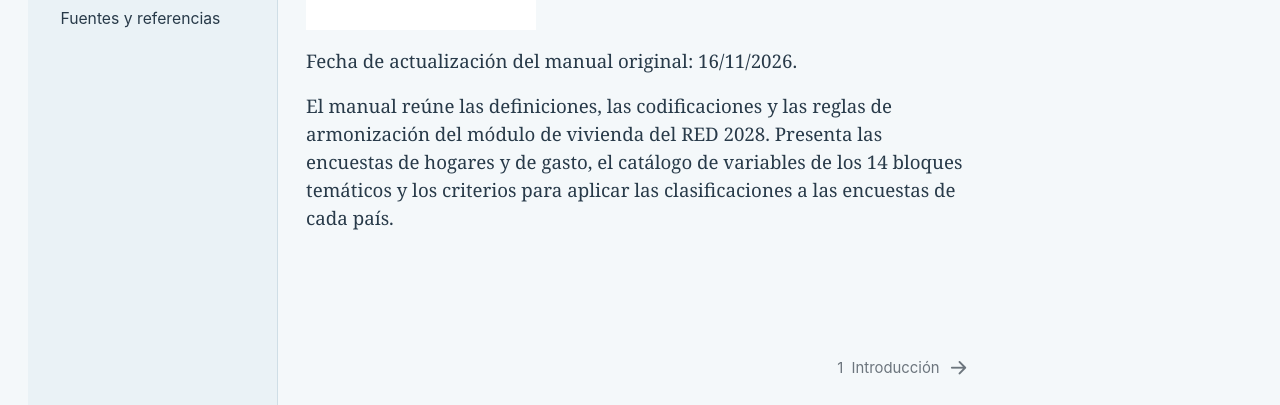
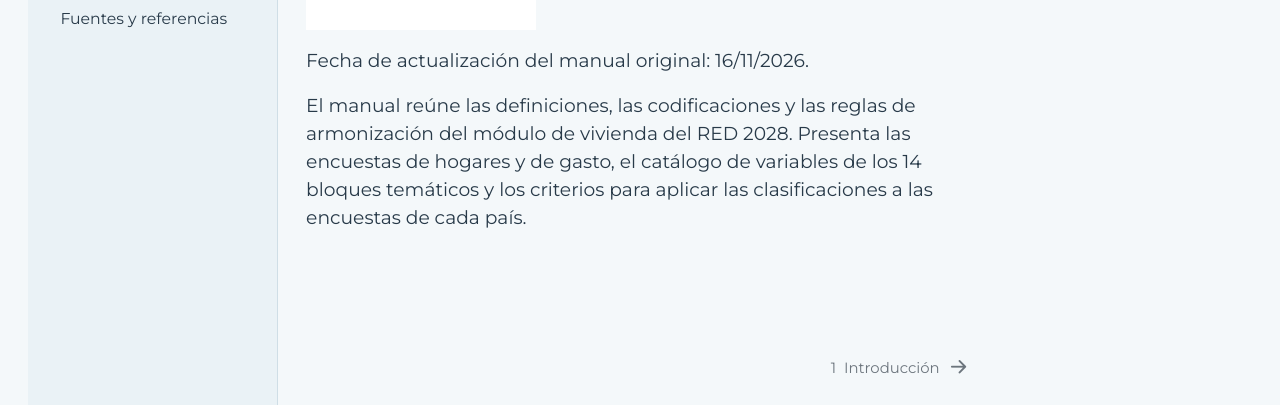
Before and after one commit to CAF-RED28/RED-2028-manual, a plain HTML site: page index.html in a window 1280 px wide. Shown: the part 395-800 px from the top of the page. Drawn offline with Linux system fonts and the light colour scheme.

Commit message:
Publica el manual de vivienda desde RED-2028 (d11dfd9)

```diff
--- /dev/null
+++ b/images/montserrat.css
@@ -0,0 +1,131 @@
+/*
+Copyright 2024 The Montserrat.Git Project Authors (https://github.com/JulietaUla/Montserrat.git)
+
+This Font Software is licensed under the SIL Open Font License, Version 1.1.
+This license is copied below, and is also available with a FAQ at:
+https://openfontlicense.org
+
+
+-----------------------------------------------------------
+SIL OPEN FONT LICENSE Version 1.1 - 26 February 2007
+-----------------------------------------------------------
+
+PREAMBLE
+The goals of the Open Font License (OFL) are to stimulate worldwide
+development of collaborative font projects, to support the font creation
+efforts of academic and linguistic communities, and to provide a free and
+open framework in which fonts may be shared and improved in partnership
+with others.
+
+The OFL allows the licensed fonts to be used, studied, modified and
+redistributed freely as long as they are not sold by themselves. The
+fonts, including any derivative works, can be bundled, embedded,
+redistributed and/or sold with any software provided that any reserved
+names are not used by derivative works. The fonts and derivatives,
+however, cannot be released under any other type of license. The
+requirement for fonts to remain under this license does not apply
+to any document created using the fonts or their derivatives.
+
+DEFINITIONS
+"Font Software" refers to the set of files released by the Copyright
+Holder(s) under this license and clearly marked as such. This may
+include source files, build scripts and documentation.
+
+"Reserved Font Name" refers to any names specified as such after the
+copyright statement(s).
+
+"Original Version" refers to the collection of Font Software components as
+distributed by the Copyright Holder(s).
+
+"Modified Version" refers to any derivative made by adding to, deleting,
+or substituting -- in part or in whole -- any of the components of the
+Original Version, by changing formats or by porting the Font Software to a
+new environment.
+
+"Author" refers to any designer, engineer, programmer, technical
+writer or other person who contributed to the Font Software.
+
+PERMISSION & CONDITIONS
+Permission is hereby granted, free of charge, to any person obtaining
+a copy of the Font Software, to use, study, copy, merge, embed, modify,
+redistribute, and sell modified and unmodified copies of the Font
+Software, subject to the following conditions:
+
+1) Neither the Font Software nor any of its individual components,
+in Original or Modified Versions, may be sold by itself.
+
+2) Original or Modified Versions of the Font Software may be bundled,
+redistributed and/or sold with any software, provided that each copy
+contains the above copyright notice and this license. These can be
+included either as stand-alone text files, human-readable headers or
+in the appropriate machine-readable metadata fields within text or
+binary files as long as those fields can be easily viewed by the user.
+
+3) No Modified Version of the Font Software may use the Reserved Font
+Name(s) unless explicit written permission is granted by the corresponding
+Copyright Holder. This restriction only applies to the primary font name as
+presented to the users.
+
+4) The name(s) of the Copyright Holder(s) or the Author(s) of the Font
+Software shall not be used to promote, endorse or advertise any
+Modified Version, except to acknowledge the contribution(s) of the
+Copyright Holder(s) and the Author(s) or with their explicit written
+permission.
+
+5) The Font Software, modified or unmodified, in part or in whole,
+must be distributed entirely under this license, and must not be
+distributed under any other license. The requirement for fonts to
+remain under this license does not apply to any document created
+using the Font Software.
+
+TERMINATION
+This license becomes null and void if any of the above conditions are
+not met.
+
+DISCLAIMER
+THE FONT SOFTWARE IS PROVIDED "AS IS", WITHOUT WARRANTY OF ANY KIND,
+EXPRESS OR IMPLIED, INCLUDING BUT NOT LIMITED TO ANY WARRANTIES OF
+MERCHANTABILITY, FITNESS FOR A PARTICULAR PURPOSE AND NONINFRINGEMENT
+OF COPYRIGHT, PATENT, TRADEMARK, OR OTHER RIGHT. IN NO EVENT SHALL THE
+COPYRIGHT HOLDER BE LIABLE FOR ANY CLAIM, DAMAGES OR OTHER LIABILITY,
+INCLUDING ANY GENERAL, SPECIAL, INDIRECT, INCIDENTAL, OR CONSEQUENTIAL
+DAMAGES, WHETHER IN AN ACTION OF CONTRACT, TORT OR OTHERWISE, ARISING
+FROM, OUT OF THE USE OR INABILITY TO USE THE FONT SOFTWARE OR FROM
+OTHER DEALINGS IN THE FONT SOFTWARE.
+*/
+
+@font-face {
+  font-family: 'Montserrat';
+  font-style: italic;
+  font-weight: 100 900;
+  font-display: swap;
+  src: url("montserrat-italic-latin-ext.woff2") format('woff2');
+  unicode-range: U+0100-02BA, U+02BD-02C5, U+02C7-02CC, U+02CE-02D7, U+02DD-02FF, U+0304, U+0308, U+0329, U+1D00-1DBF, U+1E00-1E9F, U+1EF2-1EFF, U+2020, U+20A0-20AB, U+20AD-20C4, U+2113, U+2C60-2C7F, U+A720-A7FF;
+}
+
+@font-face {
+  font-family: 'Montserrat';
+  font-style: italic;
+  font-weight: 100 900;
+  font-display: swap;
+  src: url("montserrat-italic-latin.woff2") format('woff2');
+  unicode-range: U+0000-00FF, U+0131, U+0152-0153, U+02BB-02BC, U+02C6, U+02DA, U+02DC, U+0304, U+0308, U+0329, U+2000-206F, U+20AC, U+2122, U+2191, U+2193, U+2212, U+2215, U+FEFF, U+FFFD;
+}
+
+@font-face {
+  font-family: 'Montserrat';
+  font-style: normal;
+  font-weight: 100 900;
+  font-display: swap;
+  src: url("montserrat-normal-latin-ext.woff2") format('woff2');
+  unicode-range: U+0100-02BA, U+02BD-02C5, U+02C7-02CC, U+02CE-02D7, U+02DD-02FF, U+0304, U+0308, U+0329, U+1D00-1DBF, U+1E00-1E9F, U+1EF2-1EFF, U+2020, U+20A0-20AB, U+20AD-20C4, U+2113, U+2C60-2C7F, U+A720-A7FF;
+}
+
+@font-face {
+  font-family: 'Montserrat';
+  font-style: normal;
+  font-weight: 100 900;
+  font-display: swap;
+  src: url("montserrat-normal-latin.woff2") format('woff2');
+  unicode-range: U+0000-00FF, U+0131, U+0152-0153, U+02BB-02BC, U+02C6, U+02DA, U+02DC, U+0304, U+0308, U+0329, U+2000-206F, U+20AC, U+2122, U+2191, U+2193, U+2212, U+2215, U+FEFF, U+FFFD;
+}
--- a/styles.css
+++ b/styles.css
@@ -1,3 +1,5 @@
+@import url("images/montserrat.css");
+
 /* Mantiene legibles los cuadros anchos en pantallas pequeñas. */
 .table-responsive {
   margin-bottom: 1rem;
@@ -101,3 +103,17 @@
     --bs-table-color: var(--red28-blue);
   }
 }
+
+/* Tipografía común para la lectura y la navegación del manual. */
+:root {
+  --red28-typeface: "Montserrat", Arial, sans-serif;
+  --bs-font-sans-serif: var(--red28-typeface);
+  --bs-body-font-family: var(--red28-typeface);
+  --bs-font-monospace: var(--red28-typeface);
+  --aa-font-family: var(--red28-typeface);
+}
+
+body,
+p {
+  font-family: var(--red28-typeface);
+}
```
Also changed, not shown: images/montserrat-italic-latin-ext.woff2 (added), images/montserrat-italic-latin.woff2 (added), images/montserrat-normal-latin-ext.woff2 (added), images/montserrat-normal-latin.woff2 (added).
